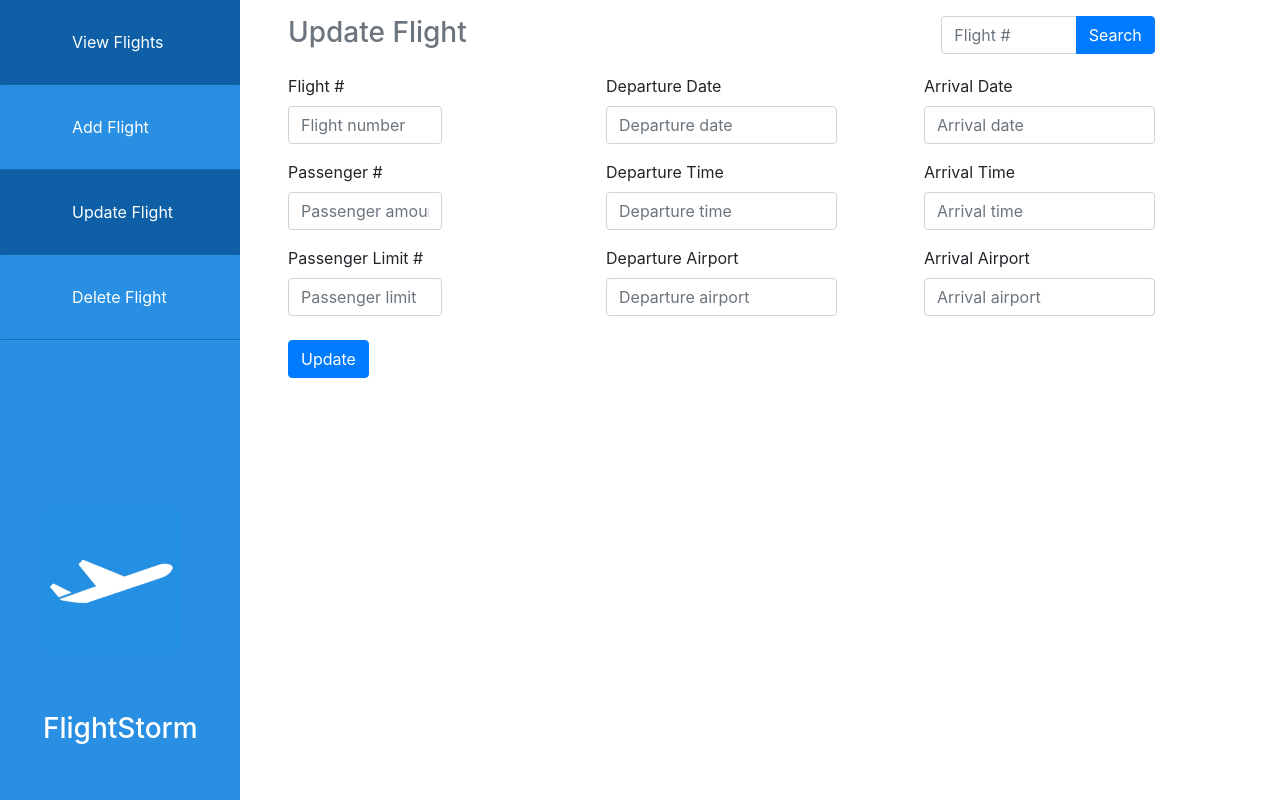
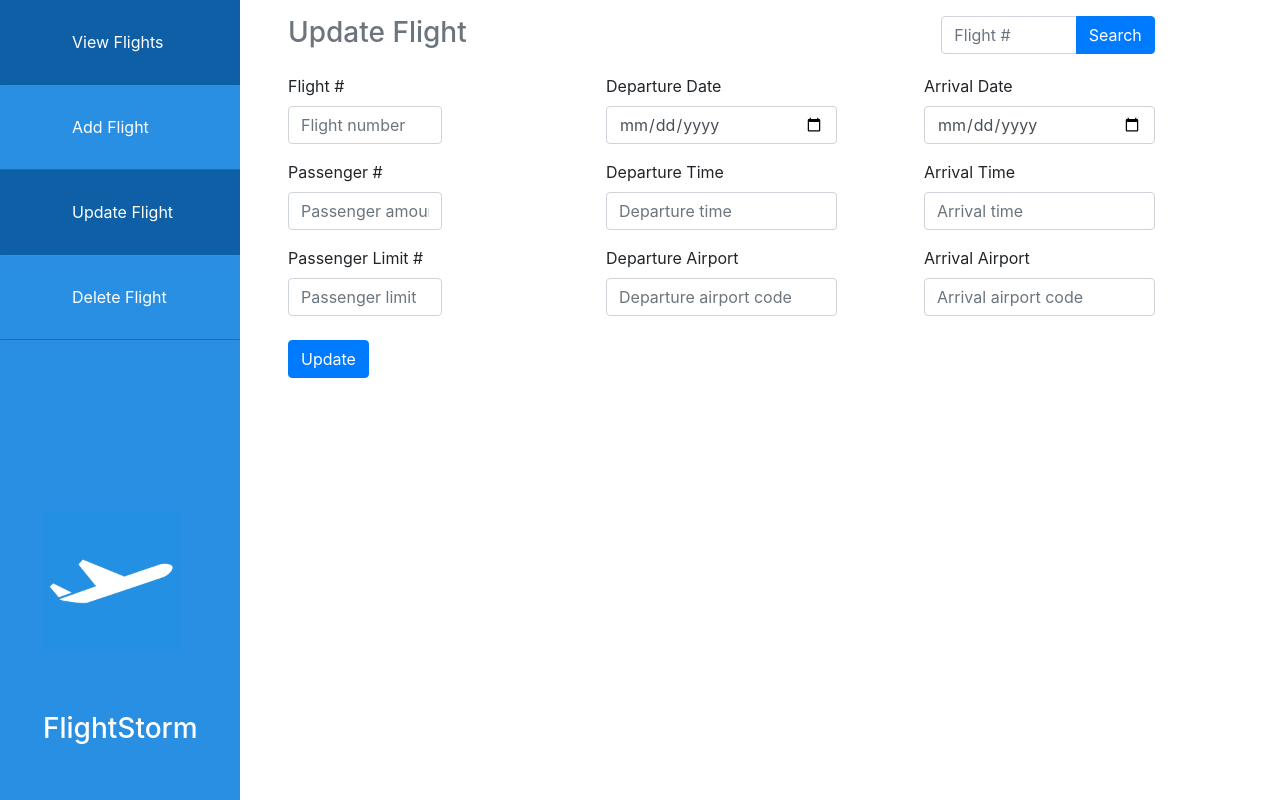
Before and after one commit to ttaskerSS/flight-service, a React (Create React App) app in the folder client/: page /update-flight in a window 1280 px wide. Built offline with nearby package versions, Linux system fonts and the light colour scheme.

Commit message:
Added input handling

```diff
--- a/client/src/components/UpdateFlightForm.jsx
+++ b/client/src/components/UpdateFlightForm.jsx
@@ -1,5 +1,4 @@
 import { useRef } from "react";
-import { useNavigate } from 'react-router-dom';
 import axios from 'axios';
 import '../App.css';
 
@@ -14,7 +13,6 @@ export const UpdateFlightForm = () => {
     const numPassRef = useRef();
     const passLimRef = useRef();
     const query = useRef();
-    const navigate = useNavigate();
 
     const autoFill = async () => {
         const flightNumQuery = query.current.value;
@@ -33,6 +31,10 @@ export const UpdateFlightForm = () => {
 
     const handleSubmit = async (event) => {
         event.preventDefault();
+        if (parseInt(document.getElementById('PassNum').value) > parseInt(document.getElementById('PassLim').value)) {
+            alert("Passenger number must not exceed passenger limit");
+            return;
+        }
         try {
             const flightNumQuery = query.current.value;
             const flight = await axios.get('http://localhost:8085/flights/' + flightNumQuery);
@@ -43,7 +45,6 @@ export const UpdateFlightForm = () => {
                               arrivalTime: arrTimeRef.current.value, departureAirport: depAirRef.current.value,
                               arrivalAirport: arrAirRef.current.value, numPassengers: numPassRef.current.value,
                               passengerLimit: passLimRef.current.value });
-            navigate('../', {replace: true});
         } catch (error) {
             console.error(error);
         }
@@ -73,11 +74,11 @@ export const UpdateFlightForm = () => {
                     </div>
                     <div className="col">
                         <label for="inputDepDate">Departure Date</label>
-                        <input type="text" id="DepDate" className="form-control w-75" placeholder="Departure date" ref={depDateRef} />
+                        <input type="date" id="DepDate" className="form-control w-75" placeholder="Departure date" ref={depDateRef} />
                     </div>
                     <div className="col">
                         <label for="inputArrDate">Arrival Date</label>
-                        <input type="text" id="ArrDate" className="form-control w-75" placeholder="Arrival date" ref={arrDateRef} />
+                        <input type="date" id="ArrDate" className="form-control w-75" placeholder="Arrival date" ref={arrDateRef} />
                     </div>
                 </div>
                 <div className="form-row mt-3">
@@ -101,11 +102,11 @@ export const UpdateFlightForm = () => {
                     </div>
                     <div className="col">
                         <label for="inputDepAirport">Departure Airport</label>
-                        <input type="text" id="DepAir" className="form-control w-75" placeholder="Departure airport" ref={depAirRef} />
+                        <input type="text" id="DepAir" className="form-control w-75" placeholder="Departure airport code" ref={depAirRef} />
                     </div>
                     <div className="col">
                         <label for="inputArrAirport">Arrival Airport</label>
-                        <input type="text" id="ArrAir" className="form-control w-75" placeholder="Arrival airport" ref={arrAirRef} />
+                        <input type="text" id="ArrAir" className="form-control w-75" placeholder="Arrival airport code" ref={arrAirRef} />
                     </div>
                 </div>
                 <button type="submit" className="btn btn-primary mt-4">Update</button>
```
